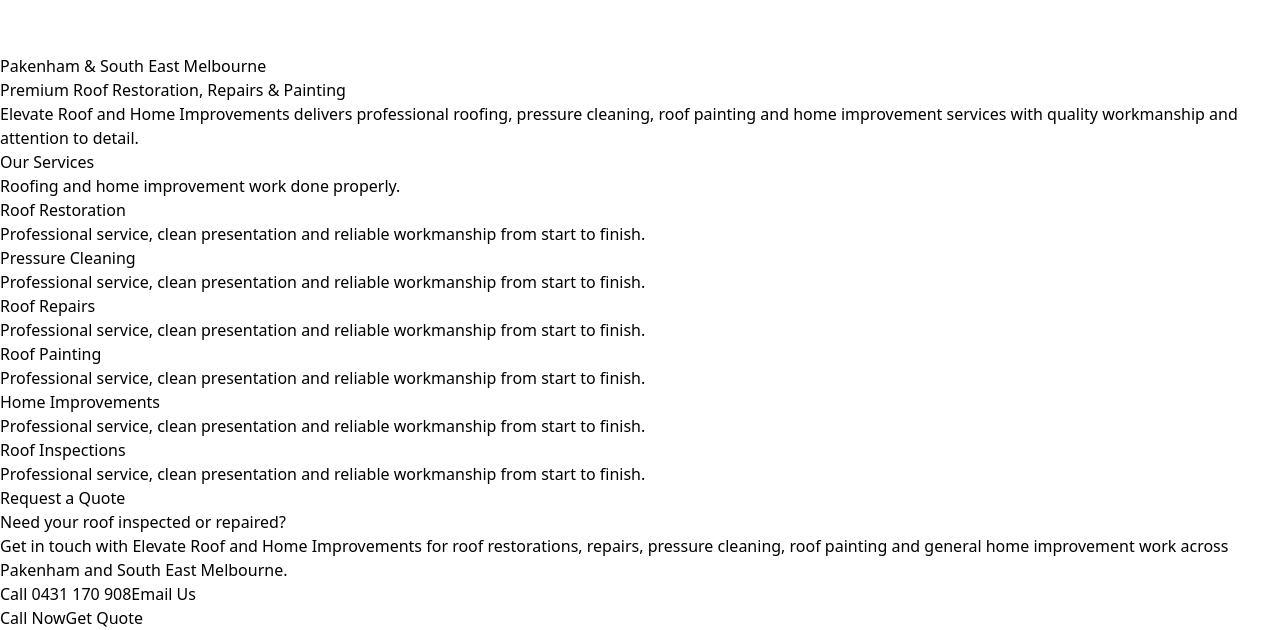
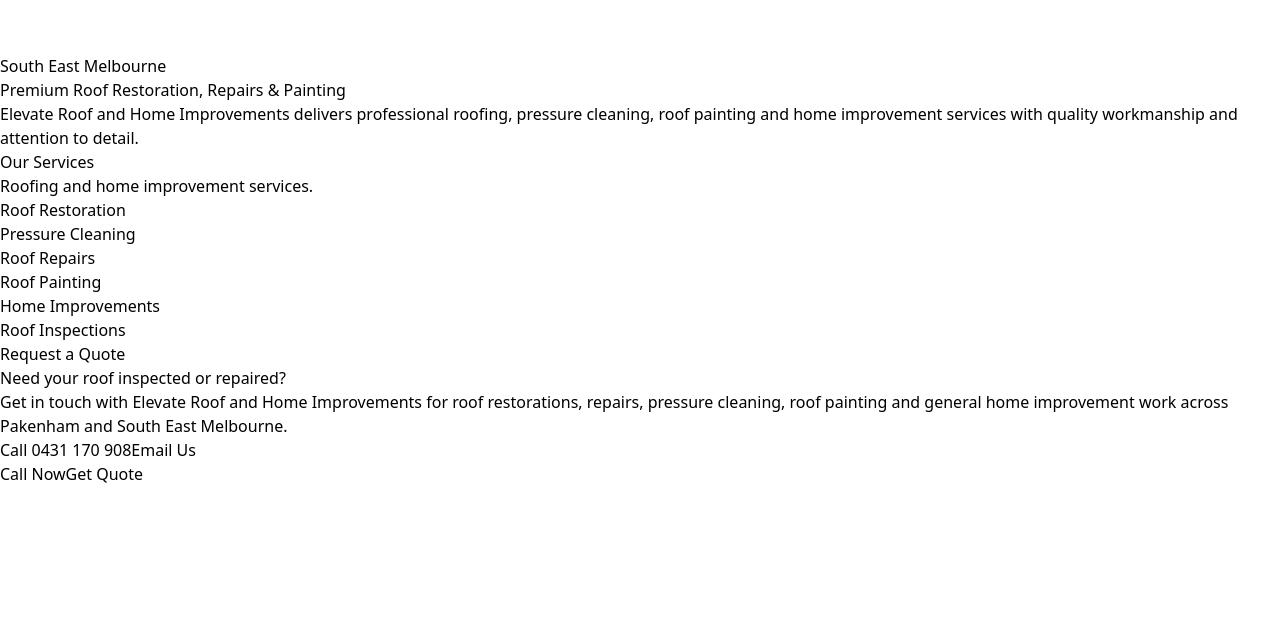
Before and after one commit to elevateroofandhome/Elevateapp, a Next.js app: page / in a window 1280 px wide. Shown: the part 1420-2050 px from the top of the page. After the commit the page ends 1906 px from the top, so only its background shows below. Built offline with nearby package versions, Linux system fonts and the light colour scheme.

Commit message:
Revise text in page.js for improved messaging
Updated text content for clarity and consistency.

```diff
--- a/app/page.js
+++ b/app/page.js
@@ -34,7 +34,7 @@
         <div className="relative z-10 flex min-h-screen items-center justify-center px-6 pt-44 text-center md:px-12">
           <div className="max-w-4xl">
             <p className="mb-5 text-sm font-black uppercase tracking-[0.28em] text-blue-400 md:text-base">
-              Pakenham & South East Melbourne
+               South East Melbourne
             </p>
 
             <h1 className="text-5xl font-black leading-[1.03] tracking-tight md:text-7xl">
@@ -58,20 +58,16 @@
           </p>
 
           <h2 className="max-w-3xl text-4xl font-black md:text-5xl">
-            Roofing and home improvement work done properly.
+            Roofing and home improvement services.
           </h2>
 
           <div className="mt-10 grid gap-5 md:grid-cols-3">
             {services.map((service) => (
               <div
                 key={service}
-                className="rounded-2xl border border-white/10 bg-white/[0.04] p-6 shadow-xl shadow-black/20 backdrop-blur-sm"
+                className="flex min-h-32 items-center justify-center rounded-2xl border border-white/10 bg-white/[0.04] p-6 text-center shadow-xl shadow-black/20 backdrop-blur-sm"
               >
-                <h3 className="text-xl font-bold">{service}</h3>
-                <p className="mt-3 text-sm leading-relaxed text-gray-300">
-                  Professional service, clean presentation and reliable
-                  workmanship from start to finish.
-                </p>
+                <h3 className="text-2xl font-black">{service}</h3>
               </div>
             ))}
           </div>
```
